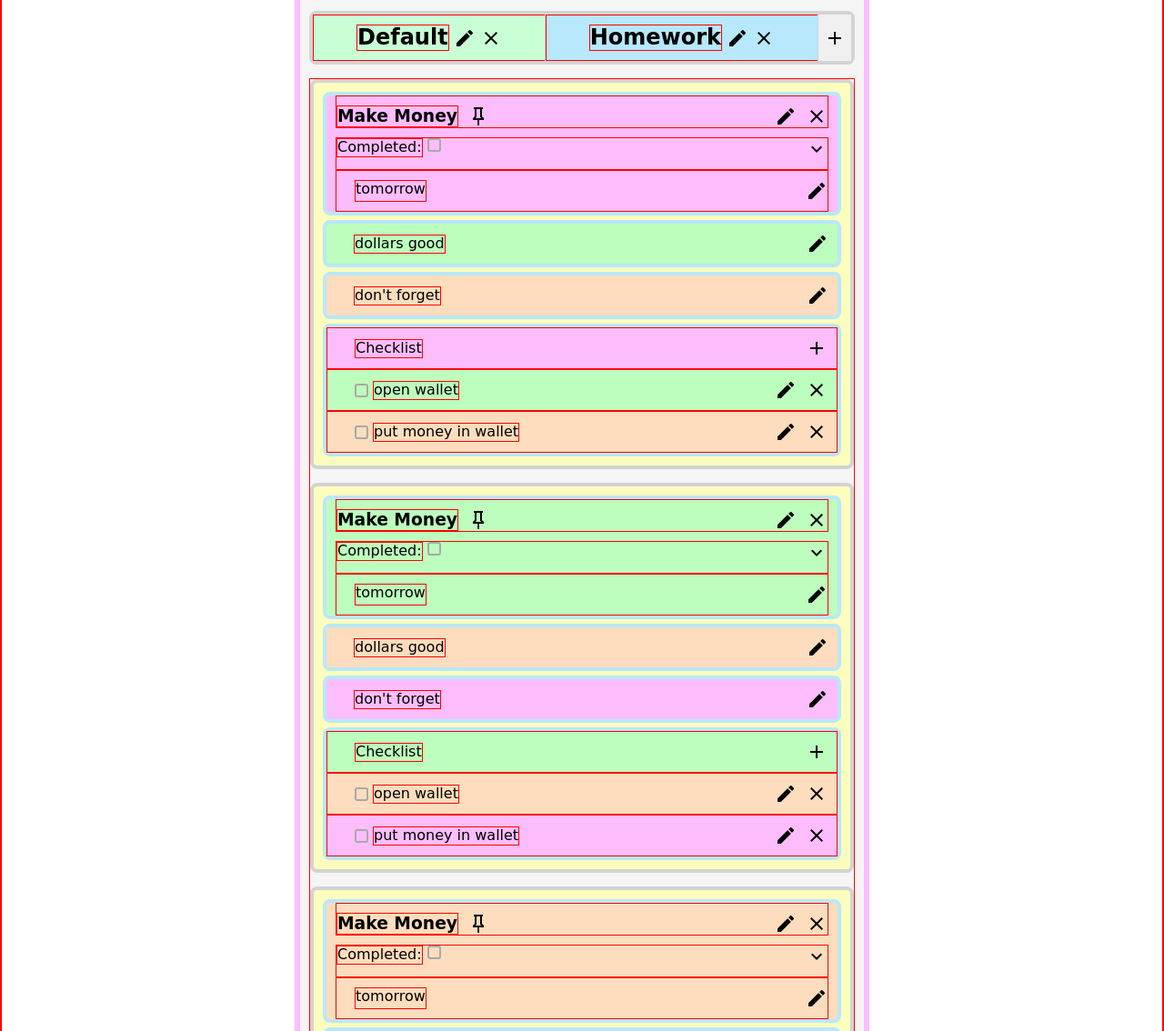
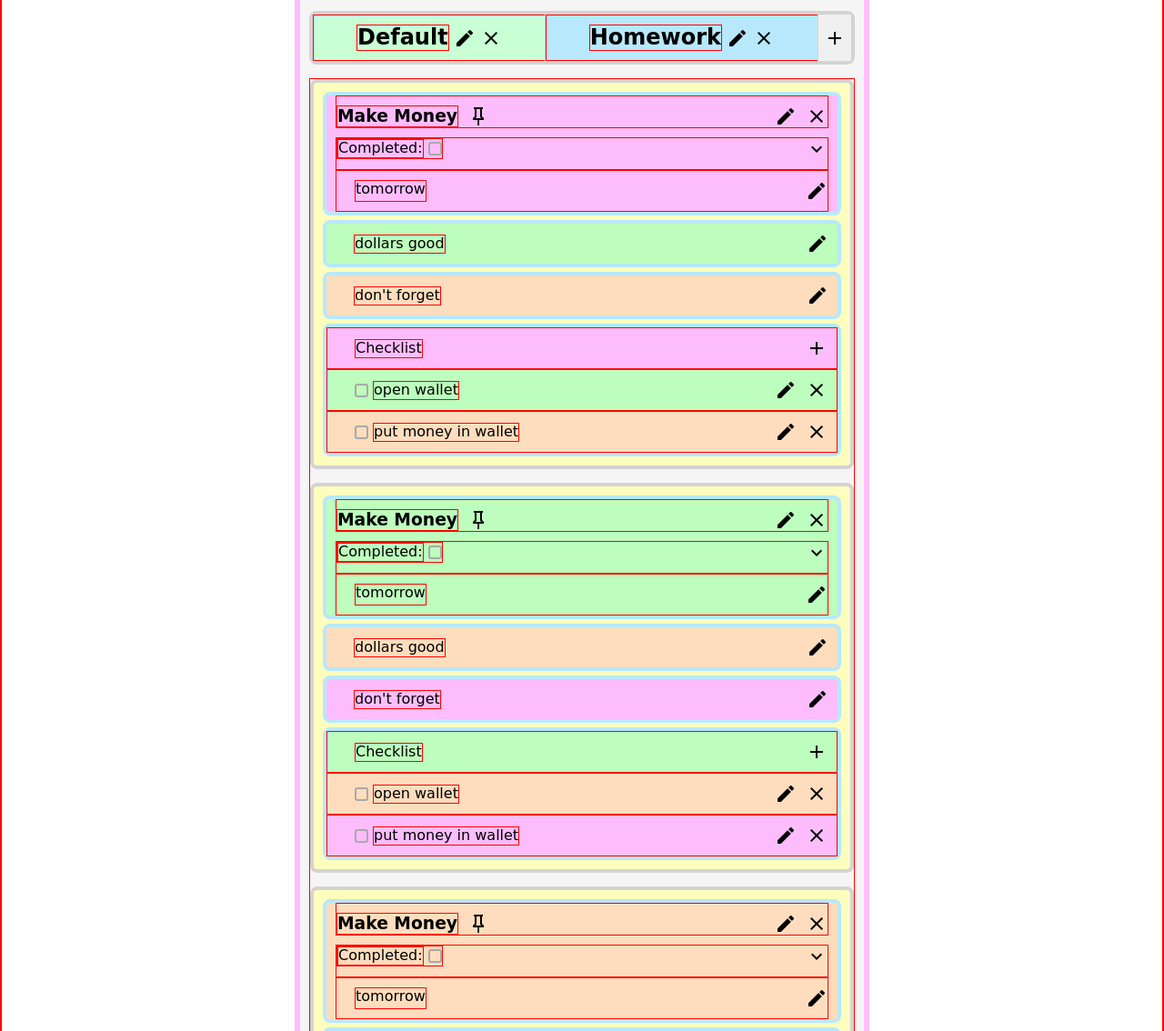
Before and after one commit to thebrianwong/odin-todo-list, a website built with webpack: page dist/index.html in a window 1280 px wide. Shown: the part 166-1300 px from the top of the page at 91% size. Built offline with nearby package versions, Linux system fonts and the light colour scheme; a web font is replaced by a local one.

Commit message:
Adjust spacing for completed checkboxes

```diff
--- a/dist/index.html
+++ b/dist/index.html
@@ -58,8 +58,10 @@
                         </button>
                     </div>
                     <div class="to-do-overview-middle">
+                        <div class="to-do-complete">
                             <label for="to-do-complete-checkbox-0" class="to-do-complete-label">Completed:</label>
                             <input type="checkbox" name="" class="to-do-complete-checkbox" id="to-do-complete-checkbox-0">
+                        </div>
                         <button class="to-do-task-change-display">
                             <img src="assets/chevron-down.png" alt="">
                         </button>
@@ -127,8 +129,10 @@
                         </button>
                     </div>
                     <div class="to-do-overview-middle">
+                        <div class="to-do-complete">
                             <label for="to-do-complete-checkbox-0" class="to-do-complete-label">Completed:</label>
                             <input type="checkbox" name="" class="to-do-complete-checkbox" id="to-do-complete-checkbox-0">
+                        </div>
                         <button class="to-do-task-change-display">
                             <img src="assets/chevron-down.png" alt="">
                         </button>
@@ -196,8 +200,10 @@
                         </button>
                     </div>
                     <div class="to-do-overview-middle">
+                        <div class="to-do-complete">
                             <label for="to-do-complete-checkbox-0" class="to-do-complete-label">Completed:</label>
                             <input type="checkbox" name="" class="to-do-complete-checkbox" id="to-do-complete-checkbox-0">
+                        </div>
                         <button class="to-do-task-change-display">
                             <img src="assets/chevron-down.png" alt="">
                         </button>
--- a/dist/styles.css
+++ b/dist/styles.css
@@ -198,6 +198,11 @@ button:focus-visible {
     padding-bottom: 10px;
 }
 
+.to-do-complete {
+    display: flex;
+    align-items: center;
+}
+
 .to-do-remove-task {
     margin-left: auto;
     padding: 0;
```
Lines whose indentation alone changed are shown as unchanged.
